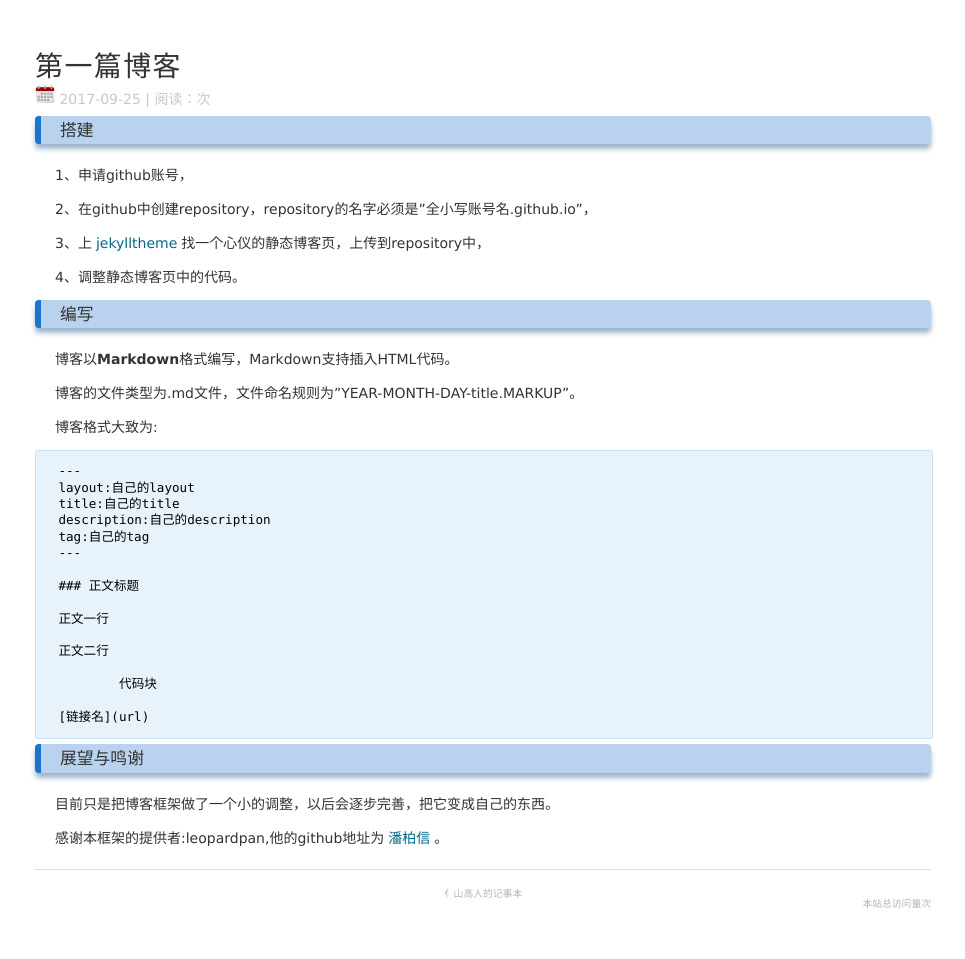
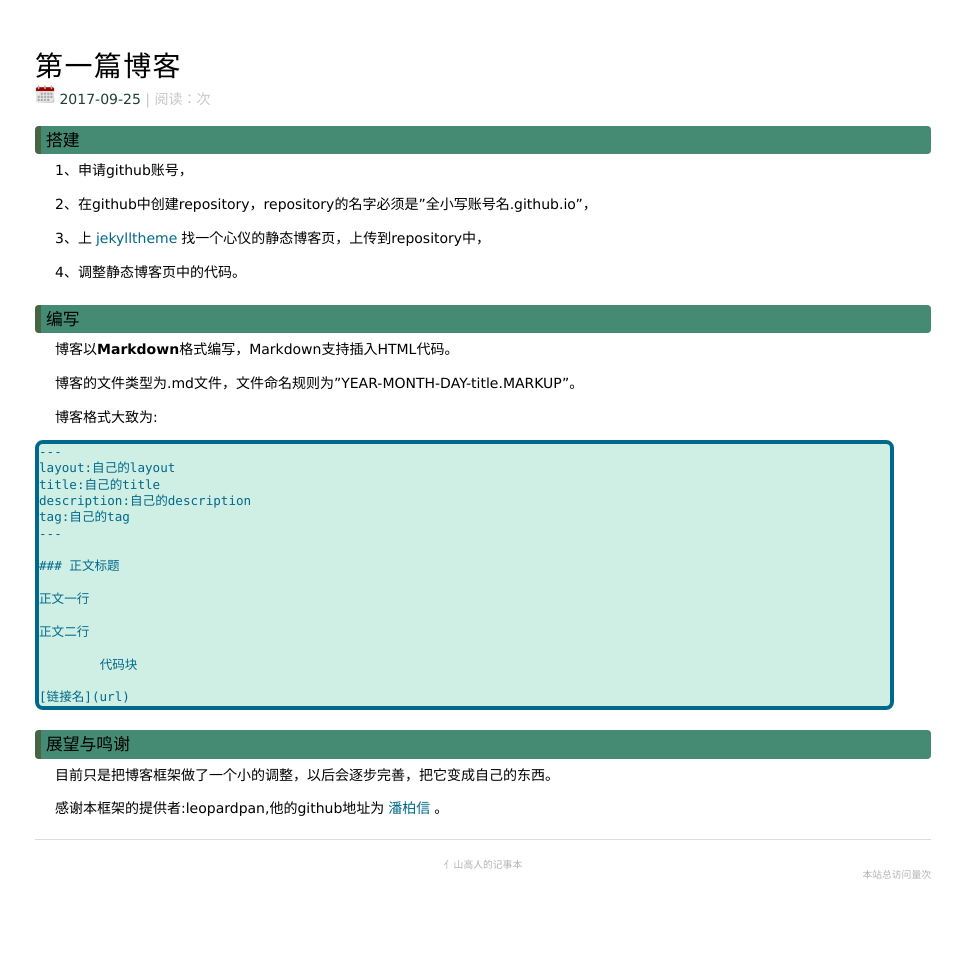
Before and after one commit to XGR-yang/XGR-yang.github.io, a Jekyll site: the page built from _posts/2017-09-25-firstblog.md, in a window 1280 px wide. Shown: the whole page, without its empty margins (157-1122 px from the left). Built offline with Jekyll 4.4.1, drawn with Linux system fonts in a browser that asks for light colours; nearby versions of some CDN libraries; comment, search, counter and statistics services are not loaded; after the commit the page ends 930 px from its top, so only the background shows below that.

Commit message:
Update main.css

```diff
--- a/css/main.css
+++ b/css/main.css
@@ -10,6 +10,7 @@ html, body, div, span, applet, object, iframe, h1, h2, h3, h4, h5, h6, p, blockq
   border: 0;
   font-size: 100%;
   font: inherit;
+  color: #1d4034
   vertical-align: baseline; }
 
 /* HTML5 display-role reset for older browsers */
@@ -59,6 +60,7 @@ html {
 body {
   font-family: "ff-tisa-web-pro-1", "ff-tisa-web-pro-2", "Lucida Grande", "Hiragino Sans GB", "Hiragino Sans GB W3", "Microsoft YaHei", "WenQuanYi Micro Hei", sans-serif;
   font-size: 14px;
+  background-color: #eeeeee
   color: #333;
   -webkit-font-smoothing: antialiased; }
 
@@ -95,14 +97,13 @@ h2 {
 
 h3 {
   font-size: 1.2em;
+  color: #ffffff
   text-indent: 4px;
   border-radius: 4px;
-  padding: 6px 15px;
-  margin-bottom: 20px;
-  margin-top: 5px;
-  background:#B9D3EE;
-  box-shadow: 0px 5px 5px #9FB6CD;
-  border-left: 6px solid #1874CD;
+  padding: 6px 5px;
+  margin-top: 20px;
+  background:#458b74;
+  border-left: 6px solid #476544;
   position:relative; }
 
 p {
@@ -147,7 +148,7 @@ ul {
   list-style-type: disc; }
 
 code {
-  color: #000000;
+  color: #00688b;
   padding: .1em .4em;
   background: #e8f2fb;
   border: 1px solid #c9e1f6;
@@ -158,10 +159,11 @@ code {
   word-wrap: break-word; }
 
 pre {
-  padding: 1em 2.5%;
-  background: #e8f2fb;
-  border: 1px solid #c9e1f6;
-  border-radius: 3px;
+  margin: 2%
+  padding: 1em 1%;
+  background: #d0efe4;
+  border: 4px solid #00688b;
+  border-radius: 8px;
   font-family: Consolas, Menlo, Monaco, Lucida Console, Liberation Mono, DejaVu Sans Mono, Bitstream Vera Sans Mono, Courier New, monospace, serif;
   font-size: .9em;
   font-weight: normal;
@@ -280,7 +282,7 @@ img::-moz-selection {
 
 .date,
 .time,
-.author{ color: #c7c7c7; }
+.author{ color: #1d4034; }
 
 .date a,
 .time a,
```
